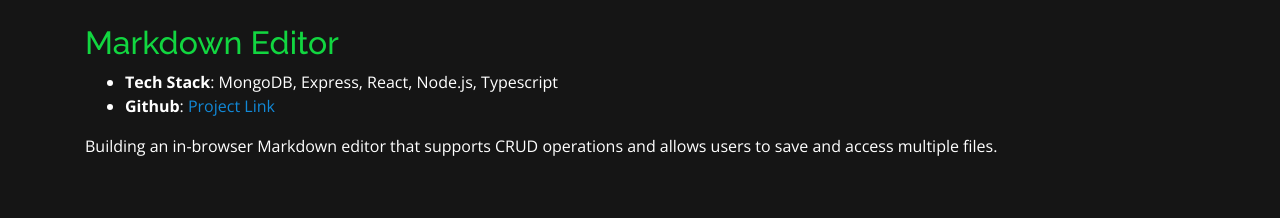
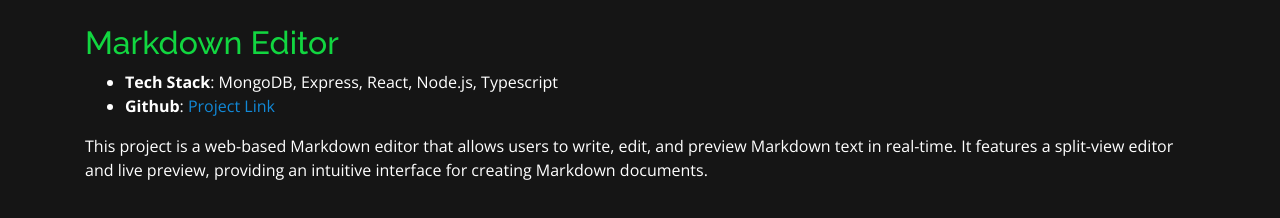
Before and after one commit to prattaydey/prattaydey.github.io, a plain HTML site: page projects/markdown.html in a window 1280 px wide. Drawn offline with nearby package versions, Linux system fonts and the light colour scheme; files whose address does not match are found by name.

Commit message:
updated markdown

```diff
--- a/projects/markdown.html
+++ b/projects/markdown.html
@@ -50,7 +50,7 @@
               </ul>
 
               <p>
-                Building an in-browser Markdown editor that supports CRUD operations and allows users to save and access multiple files.
+                This project is a web-based Markdown editor that allows users to write, edit, and preview Markdown text in real-time. It features a split-view editor and live preview, providing an intuitive interface for creating Markdown documents.
               </p>
             </div>
 
```
Also changed, not shown: index.html (+1 -1 lines), assets/img/project/markdown.png.
